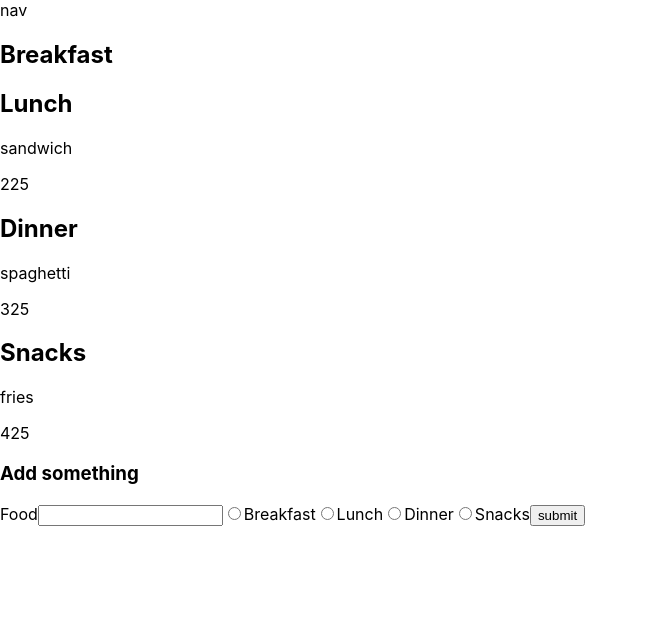
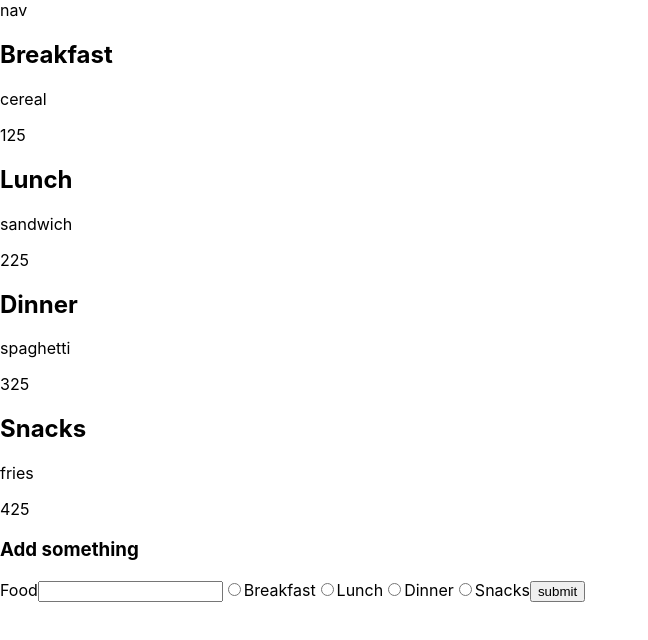
Before and after one commit to BartlomiejRuson/cal-calculator, a Next.js app: page / in a window 1280 px wide. Shown: the top 640 px of the page, without its empty margins (0-648 px from the left). Built offline with nearby package versions, Linux system fonts and the light colour scheme.

Commit message:
dodawanie jedzenia gotowe

```diff
--- a/pages/index.js
+++ b/pages/index.js
@@ -20,32 +20,28 @@ export default function Home() {
     console.log(currentFood);
     switch (dish) {
       case "breakfast":
-        bre.push({
-          id: uuid(),
-          name: currentFood.name,
-          kcals: currentFood.kcals,
-        });
+        setBre([
+          ...bre,
+          { id: uuid(), name: currentFood.name, kcals: currentFood.kcals },
+        ]);
         break;
       case "lunch":
-        lun.push({
-          id: uuid(),
-          name: currentFood.name,
-          kcals: currentFood.kcals,
-        });
+        setLun([
+          ...lun,
+          { id: uuid(), name: currentFood.name, kcals: currentFood.kcals },
+        ]);
         break;
       case "dinner":
-        din.push({
-          id: uuid(),
-          name: currentFood.name,
-          kcals: currentFood.kcals,
-        });
+        setDin([
+          ...din,
+          { id: uuid(), name: currentFood.name, kcals: currentFood.kcals },
+        ]);
         break;
       case "snacks":
-        sna.push({
-          id: uuid(),
-          name: currentFood.name,
-          kcals: currentFood.kcals,
-        });
+        setSna([
+          ...sna,
+          { id: uuid(), name: currentFood.name, kcals: currentFood.kcals },
+        ]);
         break;
       default:
         console.log("error");
@@ -89,14 +85,12 @@ export default function Home() {
         <div>
           <h2>Breakfast</h2>
           <div>
-            {useEffect(()=>{
-              bre.map((item) => (
+            {bre.map((item) => (
               <div key={item.id}>
                 <p>{item.name}</p>
                 <p>{item.kcals}</p>
               </div>
-              ))
-            },[bre])}
+            ))}
           </div>
         </div>
         <div>
```
Lines whose indentation alone changed are shown as unchanged.
